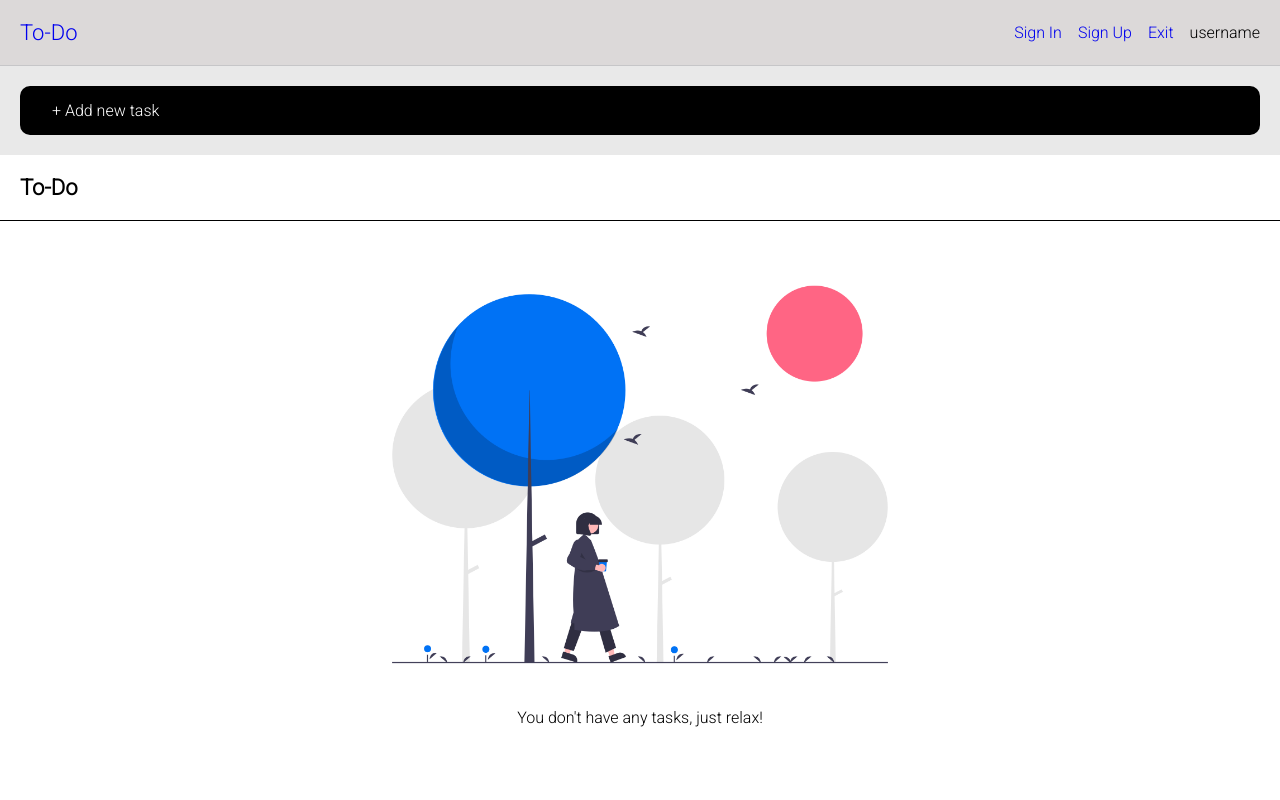
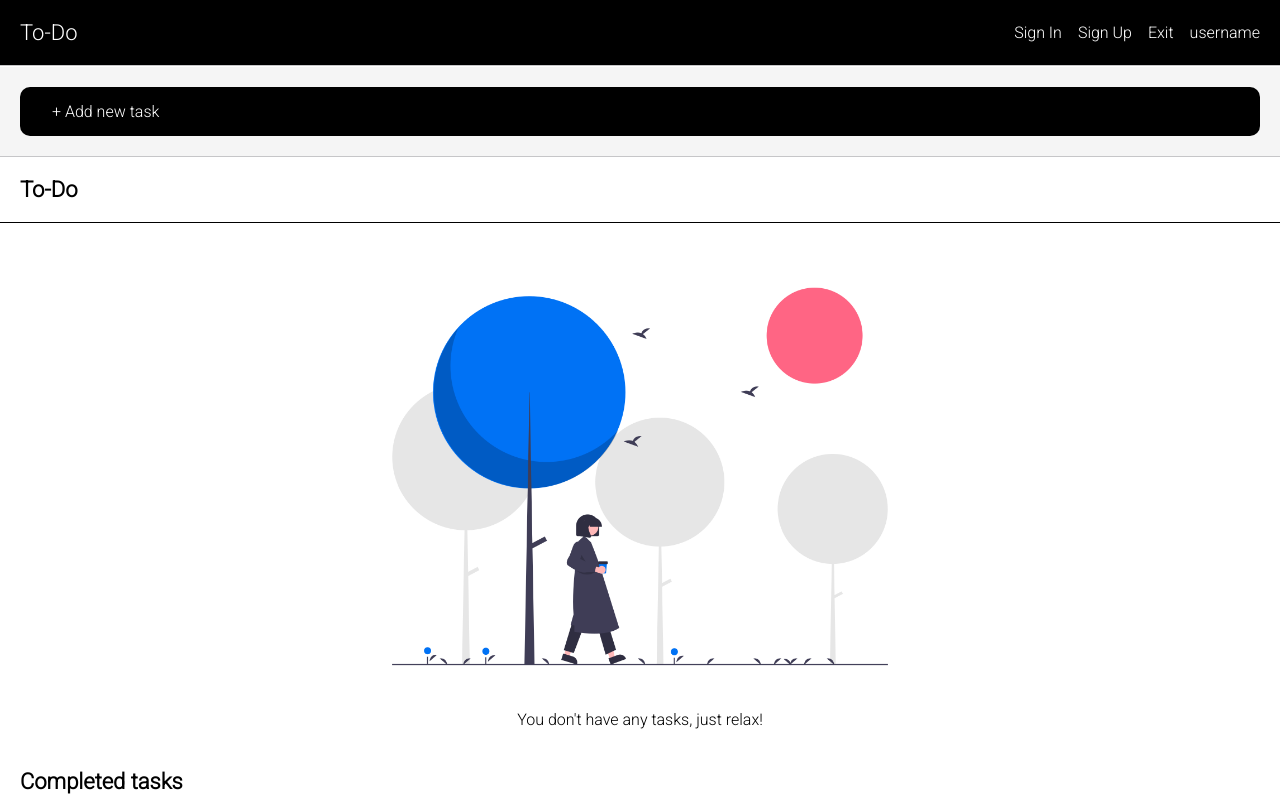
Before and after one commit to Vanya-Karalev/ITandDDP-2023-053502, a plain HTML site: page Lab-3/index.html in a window 1280 px wide. Shown: the top 800 px of the page. Drawn offline with Linux system fonts and the light colour scheme.

Commit message:
lab-3 update

```diff
--- a/Lab-3/css/SignIn.css
+++ b/Lab-3/css/SignIn.css
@@ -12,8 +12,7 @@ body {
 }
 
 header {
-    /* background-color: rgb(233, 233, 233); */
-    background-color: #dcd9d9;
+    background-color: black;
     border-bottom: 1px solid #c6c6c8;
     display: flex;
     flex-direction: row;
@@ -23,7 +22,15 @@ header {
 .header-title {
     padding: 10px;
     margin: 10px;
-    font-size: 21px;
+    font-size: 22px;
+}
+
+.header-title a, .header-title a:visited, .header-title a:hover, .header-links a, .header-links a:visited, .header-links a:hover {
+    color: white;
+}
+
+.header-links a:active, .header-title a:active {
+    color: lightgray;
 }
 
 .header-links {
--- a/Lab-3/css/SignUp.css
+++ b/Lab-3/css/SignUp.css
@@ -12,8 +12,7 @@ body {
 }
 
 header {
-    /* background-color: rgb(233, 233, 233); */
-    background-color: #dcd9d9;
+    background-color: black;
     border-bottom: 1px solid #c6c6c8;
     display: flex;
     flex-direction: row;
@@ -23,7 +22,15 @@ header {
 .header-title {
     padding: 10px;
     margin: 10px;
-    font-size: 21px;
+    font-size: 22px;
+}
+
+.header-title a, .header-title a:visited, .header-title a:hover, .header-links a, .header-links a:visited, .header-links a:hover {
+    color: white;
+}
+
+.header-links a:active, .header-title a:active {
+    color: lightgray;
 }
 
 .header-links {
--- a/Lab-3/css/index.css
+++ b/Lab-3/css/index.css
@@ -11,18 +11,27 @@ body {
 }
 
 header {
-    /* background-color: rgb(233, 233, 233); */
-    background-color: #dcd9d9;
+    background-color: black;
     border-bottom: 1px solid #c6c6c8;
     display: flex;
     flex-direction: row;
     justify-content: space-between;
+    position: fixed;
+    width: 100%;
 }
 
 .header-title {
     padding: 10px;
     margin: 10px;
     font-size: 22px;
+}
+
+.header-title a, .header-title a:visited, .header-title a:hover, .header-links a, .header-links a:visited, .header-links a:hover {
+    color: white;
+}
+
+.header-links a:active, .header-title a:active {
+    color: lightgray;
 }
 
 .header-links {
@@ -44,8 +53,8 @@ header {
     padding: 20px;
     align-items: center;
     align-content: center;
-    /* background-color: #dcd9d9; */
-    background-color: rgb(233, 233, 233);
+    background-color: whitesmoke;
+    border-bottom: 1px solid #c6c6c8;
 }
 
 .add-button {
@@ -169,8 +178,10 @@ header {
 }
 
 .scroll {
-    height: 700px;
-    overflow: auto;
+    padding-top: 67px;
+    /* height: 900px; */
+    overflow-y: auto;
+    overflow-x: hidden;
 }
 
 .container__current-notes-header, .container__completed-notes-header {
@@ -205,7 +216,6 @@ header {
 
 .current-notes__list, .completed-notes__list {
     width: 100%;
-    padding-bottom: 60px;
 }
 
 .list__current-note, .list__completed-note {
--- a/Lab-3/index.html
+++ b/Lab-3/index.html
@@ -21,9 +21,7 @@
         </div>
     </header>
     <div class="container">
-        <div class="container__add-note">
-            <button id="myBtn" class="add-button">+ Add new task</button>
-        </div>
+
 
         <!-- The Modal -->
         <div id="myModal" class="modal">
@@ -50,6 +48,9 @@
         </div>
 
         <div class="scroll">
+            <div class="container__add-note">
+                <button id="myBtn" class="add-button">+ Add new task</button>
+            </div>
             <div class="container__current-notes-header">
                 <p class="titles">To-Do</p>
             </div>
--- a/Lab-3/js/index.js
+++ b/Lab-3/js/index.js
@@ -25,13 +25,13 @@ window.onclick = function(event) {
 }
 
 
-let scrollableDiv = document.querySelector('.scroll');
+// let scrollableDiv = document.querySelector('.scroll');
 
-scrollableDiv.addEventListener('wheel', function(e) {
-  e.preventDefault();
+// scrollableDiv.addEventListener('wheel', function(e) {
+//   e.preventDefault();
 
-  scrollableDiv.scrollTop += e.deltaY;
-});
+//   scrollableDiv.scrollTop += e.deltaY;
+// });
 
 
 
```
